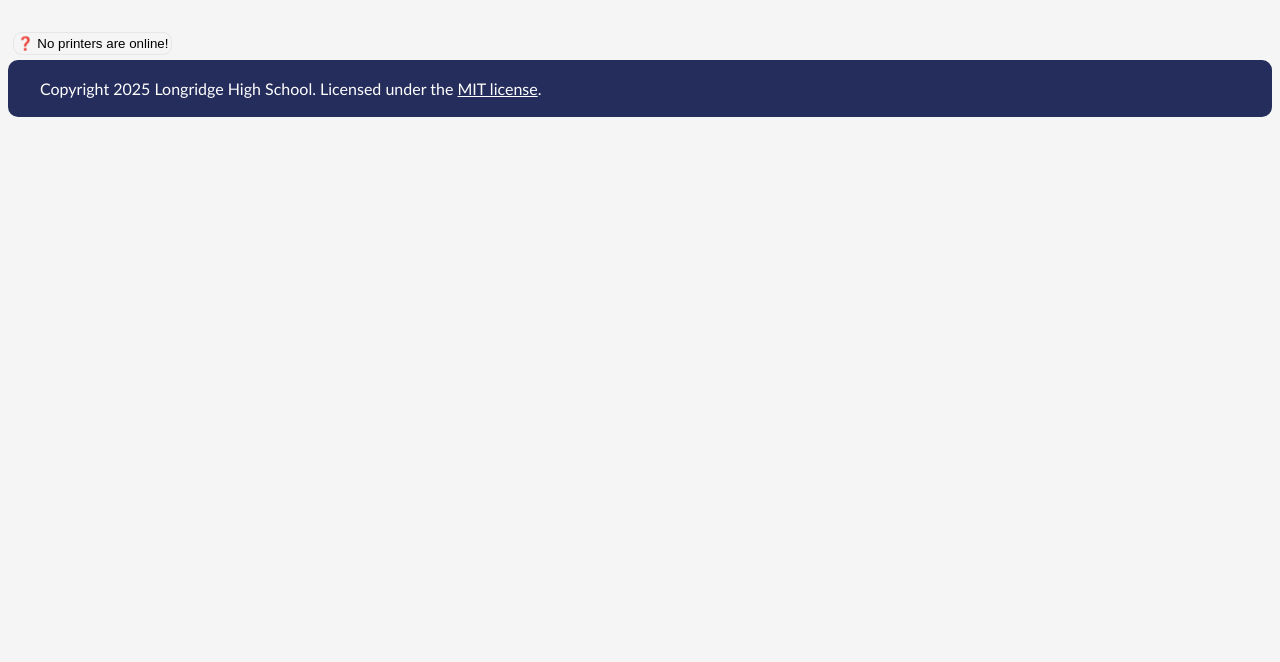
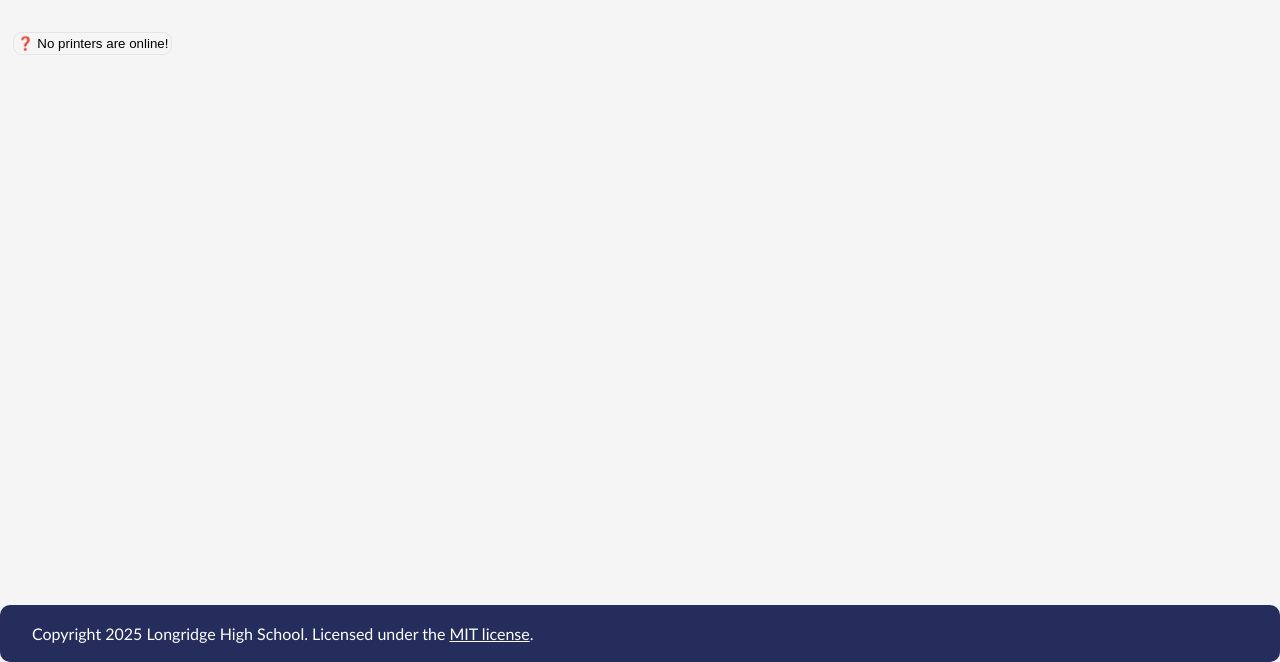
Before and after one commit to Longridge-High-School/3d-print-console, a PHP site: page / in a window 1280 px wide. Shown: the part 138-800 px from the top of the page. Run offline with PHP 8.4, Linux system fonts and the light colour scheme.

Commit message:
Fixed footer not sticking.

```diff
--- a/console/css/style.css
+++ b/console/css/style.css
@@ -90,8 +90,10 @@ footer
     padding-left: 2em;
     text-align: left;
     border-radius: 10px;
-    position: sticky;
+    position: fixed;
     bottom: 0;
+    left: 0;
+    right: 0;
 }
 
 footer a
--- a/console/js/console.js
+++ b/console/js/console.js
@@ -23,7 +23,7 @@ async function CreateTable ()
                                 <svg width = "30" height = "30" xmlns = "http://www.w3.org/2000/svg">
                                     <pattern id = "pattern-checkers" x = "0" y = "0" width = "10" height = "10" patternUnits = "userSpaceOnUse">
                                         <rect fill = "grey" x = "0" width = "5" height = "5" y = "0"></rect>
-                                        <rect fill = "white" x ="5" width = "5" height = "5" y = "0"></rect>
+                                        <rect fill = "white" x = "5" width = "5" height = "5" y = "0"></rect>
                                         <rect fill = "white" x = "0" width = "5" height = "5" y = "5"></rect>
                                         <rect fill = "grey" x = "5" width = "5" height = "5" y = "5"></rect>
                                     </pattern>
```
